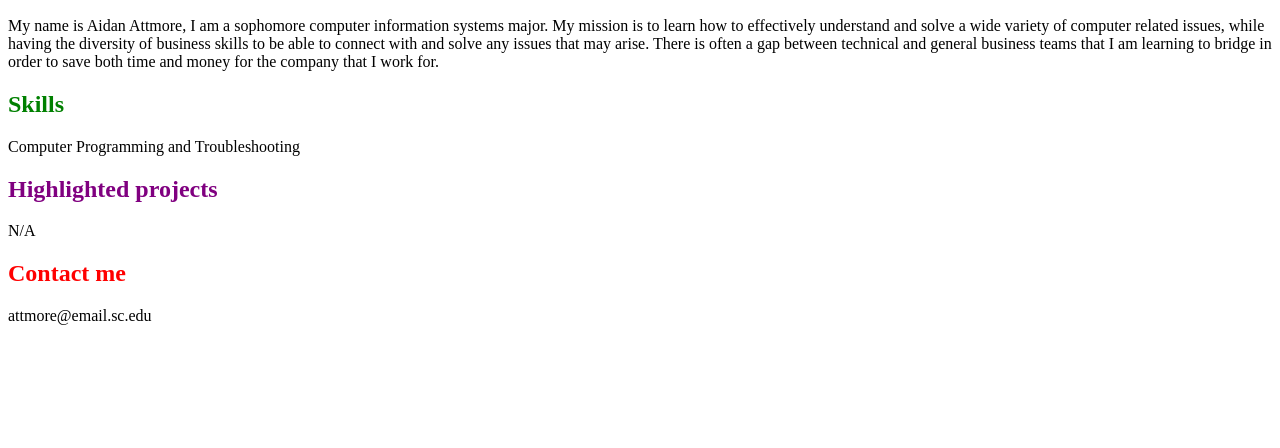
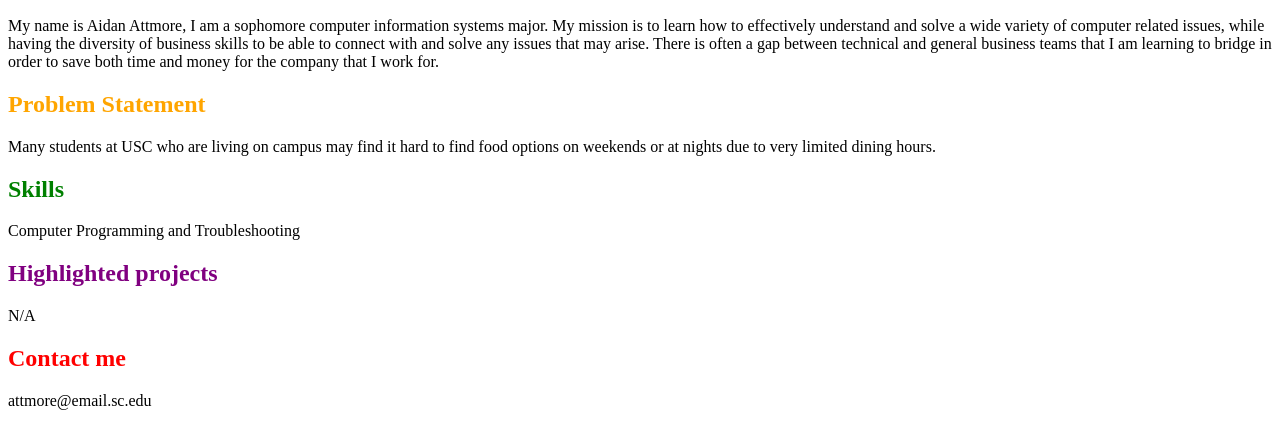
Before and after one commit to AidanAtt01/AidanAtt01.github.io, a plain HTML site: page index.html in a window 1280 px wide. Shown: the part 110-558 px from the top of the page. Drawn offline with Linux system fonts and the light colour scheme.

Commit message:
Update index.html

```diff
--- a/index.html
+++ b/index.html
@@ -14,6 +14,10 @@ solve any issues that may arise. There is often a gap between technical and gene
 business teams that I am learning to bridge in order to save both time and money for the
 company that I work for.</p>
     </div>
+    <div class="problem">
+        <h2 style="color: orange;">Problem Statement</h2>
+        <p>Many students at USC who are living on campus may find it hard to find food options on weekends or at nights due to very limited dining hours.</p>
+    </div>
     <div class="skills">
         <h2 style="color: green;">Skills</h2>
         <P>Computer Programming and Troubleshooting</P>
```
